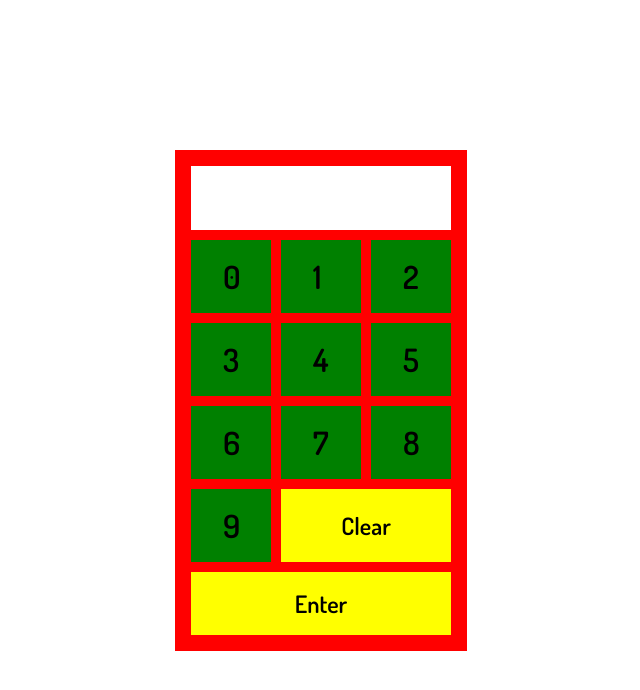
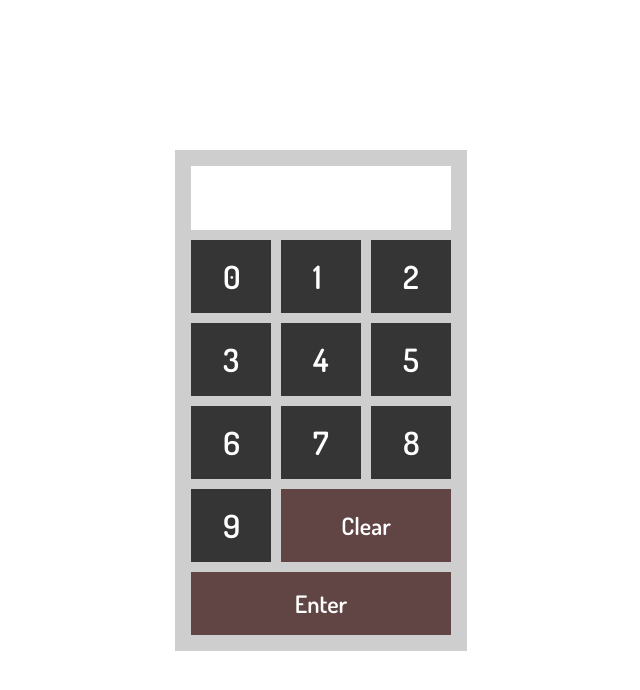
Before and after one commit to Erick-86/simple-tip-calculator, a plain HTML site: page index.html in a window 1280 px wide. Shown: the whole page, without its empty margins (319-959 px from the left). Drawn offline with Linux system fonts and the light colour scheme.

Commit message:
re-styling

```diff
--- a/style.css
+++ b/style.css
@@ -14,7 +14,7 @@ body {
 }
 
 main {
-  background-color: red;
+  background-color: #c5c5c5d5;
   padding: 1rem;
   width: min-content;
 }
@@ -45,7 +45,8 @@ main {
 }
 
 .input-field .number {
-  background-color: green;
+  background-color: #353535;
+  color: #ffffff;
   padding: 1rem 2rem;
   cursor: pointer;
   font-size: 2rem;
@@ -54,7 +55,8 @@ main {
 
 .clear-btn {
   grid-area: 4 / 2 / 4 / 4;
-  background-color: yellow;
+  background-color: #614545;
+  color: #ffffff;
   width: -webkit-fill-available;
   display: flex;
   align-items: center;
@@ -64,7 +66,8 @@ main {
 
 .enter-btn {
   grid-area: 5 / 1 / 5 / 4;
-  background-color: yellow;
+  background-color: #614545;
+  color: #ffffff;
   width: -webkit-fill-available;
   padding: 1rem;
   border: none;
```
